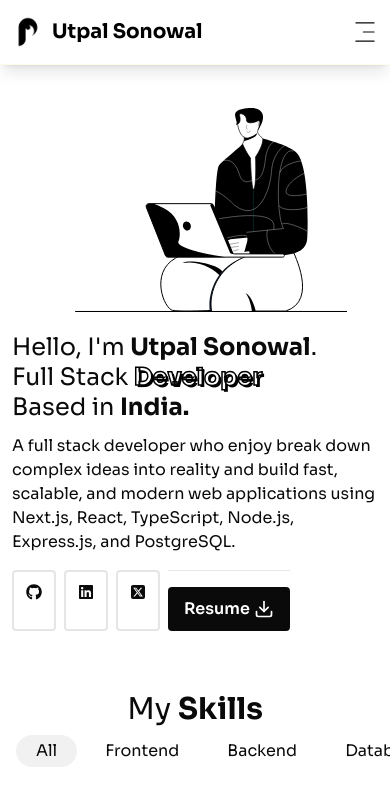
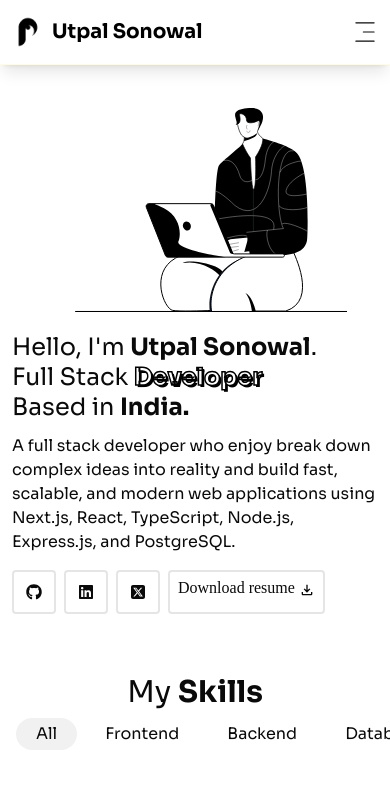
Before and after one commit to Utpalsonowal7/portfolio, a Next.js app: page / in a window 390 px wide. Shown: the top 796 px of the page. Built offline with nearby package versions, Linux system fonts and the light colour scheme.

Commit message:
afsadjkajhdsbj

```diff
--- a/src/components/Hero.tsx
+++ b/src/components/Hero.tsx
@@ -1,4 +1,6 @@
-import { Download } from "lucide-react";
+'use client';
+
+import { MdOutlineFileDownload } from "react-icons/md";
 import { Sora } from "next/font/google";
 import Image from "next/image";
 import { FaGithub, FaLinkedin, FaSquareXTwitter } from "react-icons/fa6";
@@ -109,17 +111,14 @@ export default function Hero() {
                               <FaSquareXTwitter />
                          </a>
 
-                         <div className="flex justify-center border-t border-foreground/10 pt-4 md:hidden">
-                              <div className="flex bg-foreground gap-1 py-2.5 px-4 rounded cursor-pointer">
-                                   <button
-                                        className={`${sora.className} text-background font-semibold cursor-pointer`}
-                                        onClick={handleDownload}
-                                   >
-                                        Resume
-                                   </button>
-                                   <Download className="w-5 text-background" />
-                              </div>
-                         </div>
+                         <a
+                              href="/Utpal_Sonowal_Resume.pdf"
+                              download="UtpalsResume.pdf"
+                              className=" sm:hidden border-2 rounded bg-background px-2 py-1 flex justify-center gap-1"
+                         >
+                              <span>Download resume</span>
+                              <MdOutlineFileDownload className="mt-1.5" />
+                         </a>
                     </div>
                </div>
           </section>
```
